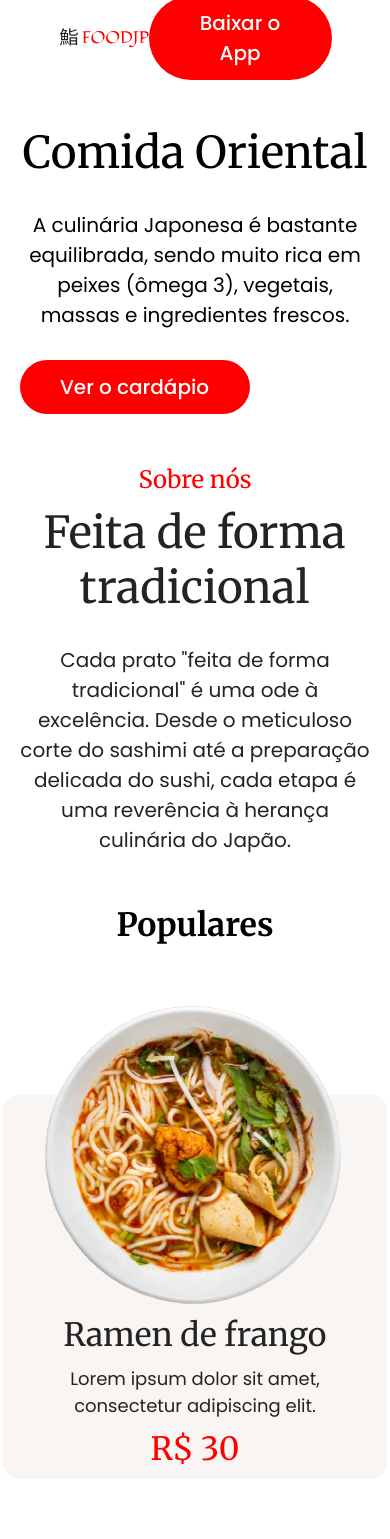
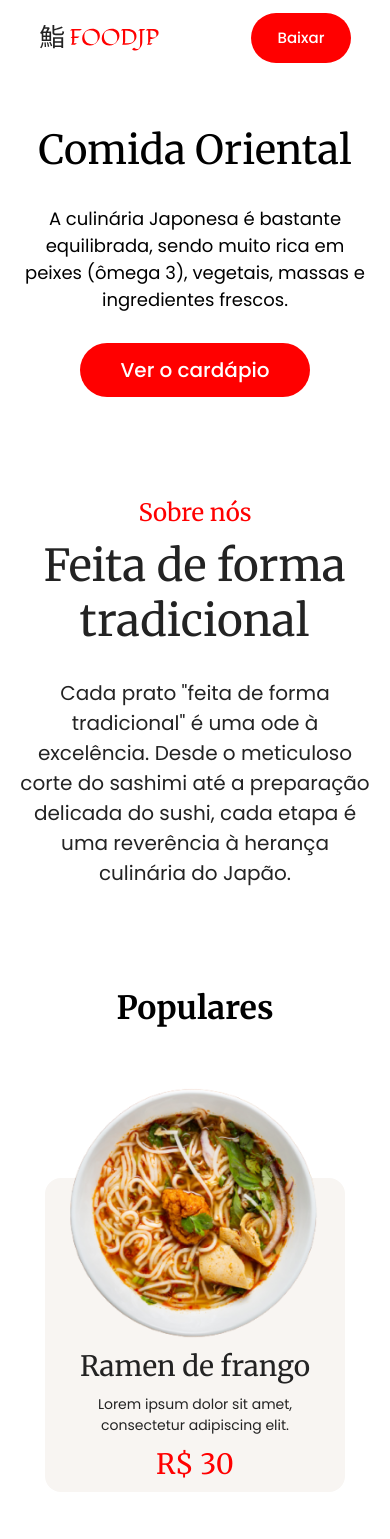
Before and after one commit to joykepler/FoodJP, a React (Vite) app: page / in a window 390 px wide. Shown: the top 1539 px of the page. Built offline with nearby package versions, Linux system fonts and the light colour scheme.

Commit message:
'responsividade'

```diff
--- a/src/components/About/style.css
+++ b/src/components/About/style.css
@@ -44,8 +44,11 @@
 }
 
 @media screen and (max-width: 767px) {
+
     .about {
         width: 90%;
+        justify-content: center;
+        margin: 100px auto;
     }
 
     .about img {
--- a/src/components/Button/index.jsx
+++ b/src/components/Button/index.jsx
@@ -1,19 +1,19 @@
-const Button = ({texto, largura, altura}) => {
+const Button = ({ texto, largura, altura, fontSize }) => {
     const buttonStyle = {
         width: largura,
         height: altura,
-        padding: '12px 40px',
         borderRadius: '60px',
         border: 'none',
         backgroundColor: '#FF0000',
         color: '#FFFFFF',
         fontWeight: '500',
-        fontSize: '20px',
+        fontSize: fontSize || '20px',
         fontFamily: '"Poppins", sans-serif'
-    }
+    };
+
     return (
         <button style={buttonStyle}>{texto}</button>
-    )
-}
+    );
+};
 
 export default Button;
--- a/src/components/Card/style.css
+++ b/src/components/Card/style.css
@@ -41,3 +41,26 @@
     font-weight: 400;
     color: #FF0000;
 }
+
+@media screen and (max-width: 767px) {
+
+    .card {
+        width: 300px;
+    }
+
+    .card img {
+        width: 250px;
+    }
+
+    .card h1 {
+        font-size: 28px;
+    }
+
+    .card p {
+        font-size: 14px;
+    }
+
+    .card span {
+        font-size: 28px;
+    }
+}
--- a/src/components/CardComents/style.css
+++ b/src/components/CardComents/style.css
@@ -42,6 +42,7 @@
 @media screen and (max-width: 767px) {
     .card-coments {
         width: 300px;
+        margin: auto;
         align-items: center;
     }
 
--- a/src/components/Comentarios/style.css
+++ b/src/components/Comentarios/style.css
@@ -1,4 +1,11 @@
 @import url("../../App.css");
+
+.comentarios {
+    display: flex;
+    justify-content: center;
+    flex-direction: column;
+    align-items: center;
+}
 
 .comentarios h1 {
     text-align: center;
@@ -14,12 +21,17 @@
 }
 
 @media screen and (max-width: 767px) {
+
     .comentarios {
         width: 90%;
+        margin: auto;
     }
 
     .comentarios__cards {
         flex-direction: column;
         gap: 40px;
+        justify-content: center;
+        align-items: center;
+        width: 100%;
     }
 }
--- a/src/components/Header/index.jsx
+++ b/src/components/Header/index.jsx
@@ -1,8 +1,23 @@
-import './style.css'
-import Logo from '../../assets/Logo.svg'
-import Button from '../Button'
+import React, { useState, useEffect } from 'react';
+import './style.css';
+import Logo from '../../assets/Logo.svg';
+import Button from '../Button';
 
 const Header = () => {
+    const [windowWidth, setWindowWidth] = useState(window.innerWidth);
+
+    useEffect(() => {
+        const handleResize = () => setWindowWidth(window.innerWidth);
+        window.addEventListener('resize', handleResize);
+        return () => window.removeEventListener('resize', handleResize);
+    }, []);
+
+    const headerButtonStyle = {
+        width: windowWidth <= 767 ? '100px' : '170px',
+        fontSize: windowWidth <= 767 ? '15px' : 'initial',
+        texto: windowWidth <= 767 ? 'Baixar' : 'Baixar o App',
+    };
+
     return (
         <header>
             <img src={Logo} alt="Logo" />
@@ -11,12 +26,7 @@ const Header = () => {
                 <a href="#">Sobre nós</a>
                 <a href="#">Populares</a>
             </nav>
-        <Button texto="Baixar o App" />
-        <div className='menu-hamburguer'>
-            <svg xmlns="http://www.w3.org/2000/svg" viewBox="0 0 24 24" fill="currentColor" class="size-6">
-            <path fill-rule="evenodd" d="M3 6.75A.75.75 0 0 1 3.75 6h16.5a.75.75 0 0 1 0 1.5H3.75A.75.75 0 0 1 3 6.75ZM3 12a.75.75 0 0 1 .75-.75h16.5a.75.75 0 0 1 0 1.5H3.75A.75.75 0 0 1 3 12Zm0 5.25a.75.75 0 0 1 .75-.75h16.5a.75.75 0 0 1 0 1.5H3.75a.75.75 0 0 1-.75-.75Z" clip-rule="evenodd" />
-            </svg>
-        </div>
+            <Button texto={headerButtonStyle.texto} largura={headerButtonStyle.width} altura="50px" fontSize={headerButtonStyle.fontSize}/>
         </header>
     )
 }
--- a/src/components/Header/style.css
+++ b/src/components/Header/style.css
@@ -25,11 +25,15 @@ nav a {
 }
 
 @media screen and (max-width: 767px) {
+    header {
+        width: 80%;
+    }
+
     nav {
         display: none;
     }
 
     img {
-        width: 90px;
+        width: 120px;
     }
 }
--- a/src/components/Hero/style.css
+++ b/src/components/Hero/style.css
@@ -34,6 +34,11 @@
 @media screen and (max-width: 767px) {
     .hero {
         width: 90%;
+        justify-content: center;
+    }
+
+    .hero__texto {
+        align-items: center;
     }
 
     .hero img {
@@ -42,11 +47,11 @@
 
     .hero h1 {
         text-align: center;
-        font-size: 44px;
+        font-size: 40px;
     }
 
     .hero p {
         text-align: center;
-        font-size: 20px;
+        font-size: 18px;
     }
 }
--- a/src/components/Informacoes/style.css
+++ b/src/components/Informacoes/style.css
@@ -4,7 +4,7 @@
     display: flex;
     justify-content: space-between;
     width: 70%;
-    margin: auto;
+    margin: 100px auto;
     align-items: center;
 }
 
@@ -34,6 +34,7 @@
         width: 90%;
         justify-content: center;
         gap: 30px;
+        margin: 30px auto;
     }
 
     .informacoes__container h1 {
```
Lines whose indentation alone changed are shown as unchanged.
